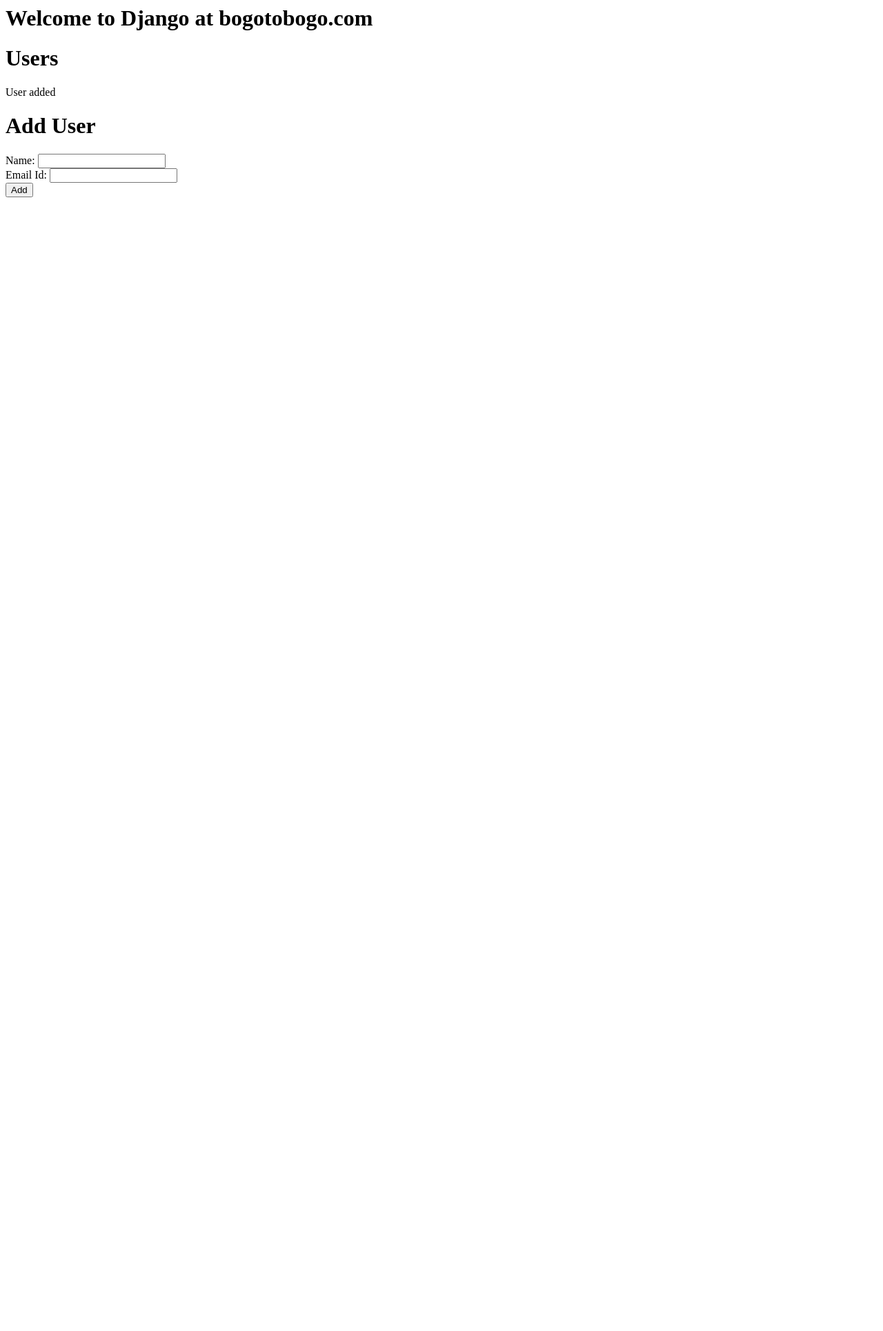
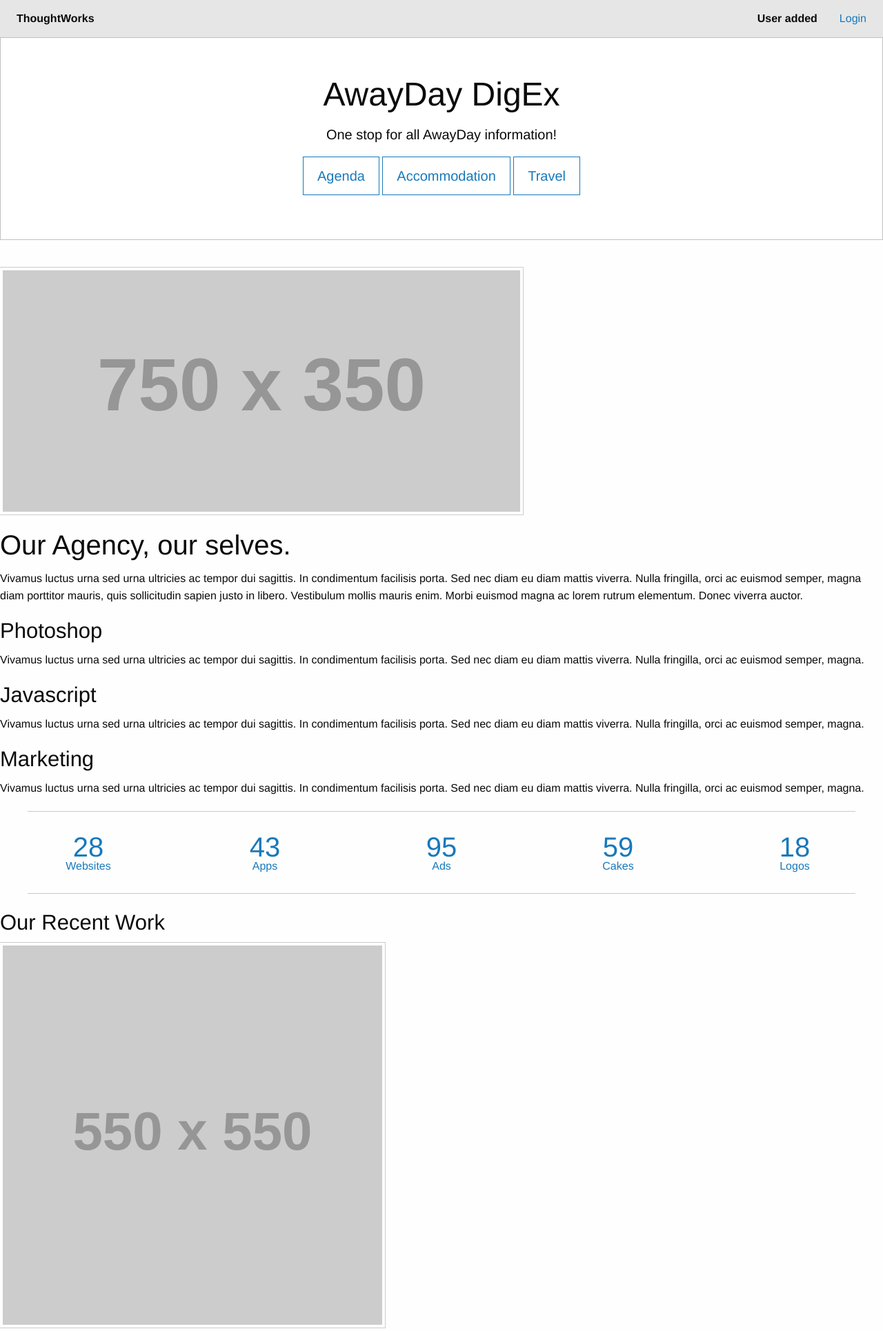
Before and after one commit to smayank2016/awayday, a Django app: page /AwayDayApp/add in a window 1280 px wide. Shown: the top 1930 px of the page at 69% size. Before the commit the page ends 286 px from the top, so only its background shows below. Run offline with Django 3.2, Linux system fonts and the light colour scheme; grey boxes labelled with a size stand in for pictures from a placeholder-image service; data that the repository does not hold is empty; parts of the project's set-up code (start-up, migrations or seed data) failed here and were passed over; some libraries are stand-ins or nearby versions.

Commit message:
CleanUp|Created Login Flows|Sample Landing Page

```diff
--- a/AwayDay/urls.py
+++ b/AwayDay/urls.py
@@ -14,16 +14,17 @@ Including another URLconf
     2. Add a URL to urlpatterns:  url(r'^blog/', include('blog.urls'))
 """
 from django.conf.urls import url
-from django.contrib import admin
-from AwayDayApp.views import add, view, delete, users, login, home
+
+from AwayDayApp.main import login, home, index,logout
+from AwayDayApp.accommodation import add, view, delete, users
 
 urlpatterns = [
+    url(r'^logout/', logout),
     url(r'^login/', login),
-    url(r'^admin/', admin.site.urls),
+    url(r'^oauth2callback/', home),
+    url(r'^$', index),
     url(r'AwayDayApp/add$', add),
     url(r'AwayDayApp/view$', view),
     url(r'AwayDayApp/delete$', delete),
     url(r'AwayDayApp/api/users$', users),
-    url(r'^oauth2callback/', home)
-
 ]
--- a/AwayDayApp/views.py
+++ b/AwayDayApp/accommodation.py
@@ -1,26 +1,8 @@
 # Create your views here.
 from AwayDayApp.models import *
-from django.shortcuts import render, HttpResponse, redirect
-from django.http import JsonResponse
-from django.core import serializers
-from django.forms.models import model_to_dict
+from django.shortcuts import render, HttpResponse
 import json
-from AwayDay.settings import flow
-from apiclient.discovery import build
 import httplib2
-import os
-
-def login(request,):
-    auth_uri = flow.step1_get_authorize_url();
-    return redirect(auth_uri);
-
-def home(request,):
-    params = request.GET;
-    code = params.get("code");
-    credentials = flow.step2_exchange(code);
-
-    request.session['credentials'] = credentials;
-    return redirect("/AwayDayApp/view");
 
 def add(request,):
 
@@ -37,12 +19,6 @@ def add(request,):
 
 def view(request,):
     credentials = request.session['credentials'];
-    http_auth = credentials.authorize(httplib2.Http());
-    # print credentials;
-    user_info_service = build(
-      serviceName='oauth2', version='v2',
-      http=http_auth);
-    user_info = user_info_service.userinfo().get().execute();
     # print user_info;
     return render(request, "home.html", {"users":User.objects.all()})
 
--- a/AwayDayApp/templates/base.html
+++ b/AwayDayApp/templates/base.html
@@ -1,10 +1,162 @@
-<html>
-  <head>
-    <title>This is Hello World app!</title>
-  </head>
-  <body>
-    <h1>Welcome to Django at bogotobogo.com</h1>
-    {% block content %}
-    {% endblock %}
-  </body>
+{% load staticfiles %}
+<!doctype html>
+<html class="no-js" lang="en">
+<head>
+<meta charset="utf-8" />
+<meta name="viewport" content="width=device-width, initial-scale=1.0" />
+<title>Away Day Digital Experience</title>
+<link rel="stylesheet"
+	href="http://dhbhdrzi4tiry.cloudfront.net/cdn/sites/foundation.min.css">
+<link
+	href='http://cdnjs.cloudflare.com/ajax/libs/foundicons/3.0.0/foundation-icons.css'
+	rel='stylesheet' type='text/css'>
+<style type="text/css">
+.profile-card{
+  border-radius: 50%;
+  border: 2px solid #69708C;
+  width:24px;
+  height:24px;
+}
+</style>
+</head>
+<body>
+	<div class="top-bar">
+		<div class="top-bar-left">
+			<ul class="menu">
+				<li class="menu-text">ThoughtWorks</li>
+			</ul>
+		</div>
+		<div class="top-bar-right">
+			<ul class="menu">
+			{% if request.session.user_info != None %}
+			 	<li><img class="profile-card" src="{{request.session.user_info.picture}}" /> {{ request.session.user_info.email }}</li>
+			 	<li><a href="/logout">Logout</a></li>
+			{% else %}
+				{% if message != None %}
+						<li class="menu-text alert">{{message}}</li>
+				{% endif %}
+				<li><a href="/login">Login</a></li>
+			{% endif %}
+			</ul>
+		</div>
+	</div>
+
+	<div class="callout large">
+		<div class="row column text-center">
+			<h1>AwayDay DigEx</h1>
+			<p class="lead">One stop for all AwayDay information!</p>
+			<a href="#" class="button large hollow">Agenda</a>
+			<a href="#" class="button large hollow">Accommodation</a>
+			<a href="#" class="button large hollow">Travel</a>
+		</div>
+	</div>
+	{% block content %} {% endblock %}
+	<div class="row">
+		<div class="medium-6 columns medium-push-6">
+			<img class="thumbnail" src="http://placehold.it/750x350">
+		</div>
+		<div class="medium-6 columns medium-pull-6">
+			<h2>Our Agency, our selves.</h2>
+			<p>Vivamus luctus urna sed urna ultricies ac tempor dui sagittis.
+				In condimentum facilisis porta. Sed nec diam eu diam mattis viverra.
+				Nulla fringilla, orci ac euismod semper, magna diam porttitor
+				mauris, quis sollicitudin sapien justo in libero. Vestibulum mollis
+				mauris enim. Morbi euismod magna ac lorem rutrum elementum. Donec
+				viverra auctor.</p>
+		</div>
+	</div>
+	<div class="row">
+		<div class="medium-4 columns">
+			<h3>Photoshop</h3>
+			<p>Vivamus luctus urna sed urna ultricies ac tempor dui sagittis.
+				In condimentum facilisis porta. Sed nec diam eu diam mattis viverra.
+				Nulla fringilla, orci ac euismod semper, magna.</p>
+		</div>
+		<div class="medium-4 columns">
+			<h3>Javascript</h3>
+			<p>Vivamus luctus urna sed urna ultricies ac tempor dui sagittis.
+				In condimentum facilisis porta. Sed nec diam eu diam mattis viverra.
+				Nulla fringilla, orci ac euismod semper, magna.</p>
+		</div>
+		<div class="medium-4 columns">
+			<h3>Marketing</h3>
+			<p>Vivamus luctus urna sed urna ultricies ac tempor dui sagittis.
+				In condimentum facilisis porta. Sed nec diam eu diam mattis viverra.
+				Nulla fringilla, orci ac euismod semper, magna.</p>
+		</div>
+	</div>
+	<hr>
+	<div class="row column">
+		<ul class="vertical medium-horizontal menu expanded text-center">
+			<li><a href="#"><div class="stat">28</div>
+					<span>Websites</span></a></li>
+			<li><a href="#"><div class="stat">43</div>
+					<span>Apps</span></a></li>
+			<li><a href="#"><div class="stat">95</div>
+					<span>Ads</span></a></li>
+			<li><a href="#"><div class="stat">59</div>
+					<span>Cakes</span></a></li>
+			<li><a href="#"><div class="stat">18</div>
+					<span>Logos</span></a></li>
+		</ul>
+	</div>
+	<hr>
+	<div class="row column">
+		<h3>Our Recent Work</h3>
+	</div>
+	<div class="row medium-up-3 large-up-4">
+		<div class="column">
+			<img class="thumbnail" src="http://placehold.it/550x550">
+		</div>
+		<div class="column">
+			<img class="thumbnail" src="http://placehold.it/550x550">
+		</div>
+		<div class="column">
+			<img class="thumbnail" src="http://placehold.it/550x550">
+		</div>
+		<div class="column">
+			<img class="thumbnail" src="http://placehold.it/550x550">
+		</div>
+		<div class="column">
+			<img class="thumbnail" src="http://placehold.it/550x550">
+		</div>
+		<div class="column">
+			<img class="thumbnail" src="http://placehold.it/550x550">
+		</div>
+		<div class="column">
+			<img class="thumbnail" src="http://placehold.it/550x550">
+		</div>
+		<div class="column">
+			<img class="thumbnail" src="http://placehold.it/550x550">
+		</div>
+		<div class="column">
+			<img class="thumbnail" src="http://placehold.it/550x550">
+		</div>
+		<div class="column">
+			<img class="thumbnail" src="http://placehold.it/550x550">
+		</div>
+		<div class="column">
+			<img class="thumbnail" src="http://placehold.it/550x550">
+		</div>
+		<div class="column">
+			<img class="thumbnail" src="http://placehold.it/550x550">
+		</div>
+	</div>
+	<hr>
+	<div class="row column">
+		<ul class="menu">
+			<li><a href="#">One</a></li>
+			<li><a href="#">Two</a></li>
+			<li><a href="#">Three</a></li>
+			<li><a href="#">Four</a></li>
+		</ul>
+	</div>
+	<script src="https://code.jquery.com/jquery-2.1.4.min.js"></script>
+	<script
+		src="http://dhbhdrzi4tiry.cloudfront.net/cdn/sites/foundation.js"></script>
+	<script>
+		$(document).foundation();
+	</script>
+
+</body>
 </html>
--- a/AwayDayApp/templates/home.html
+++ b/AwayDayApp/templates/home.html
@@ -1,19 +1,5 @@
 {% extends "base.html" %}
 {% block content %}
-
-<h1>Users</h1>
-{% for user in users %}
-{{ user.first_name }} <a href="/AwayDayApp/delete?name={{user.first_name}}">Delete</a> <br />
-{% endfor %}
-
-{{ message }}
-
-<h1>Add User</h1>
-<form name="addForm" action="/AwayDayApp/add" method="POST">
-	Name: <input name="name" type="text" /> <br />
-	Email Id: <input name="emailid" type="text" /> <br />
-	{% csrf_token %}
-	<input type="submit" name="submit" value="Add" />
-</form>
+<br>
 
 {% endblock %}
```
Also changed, not shown: AwayDayApp/main.py (added, +42 -0 lines), 2 other files.
